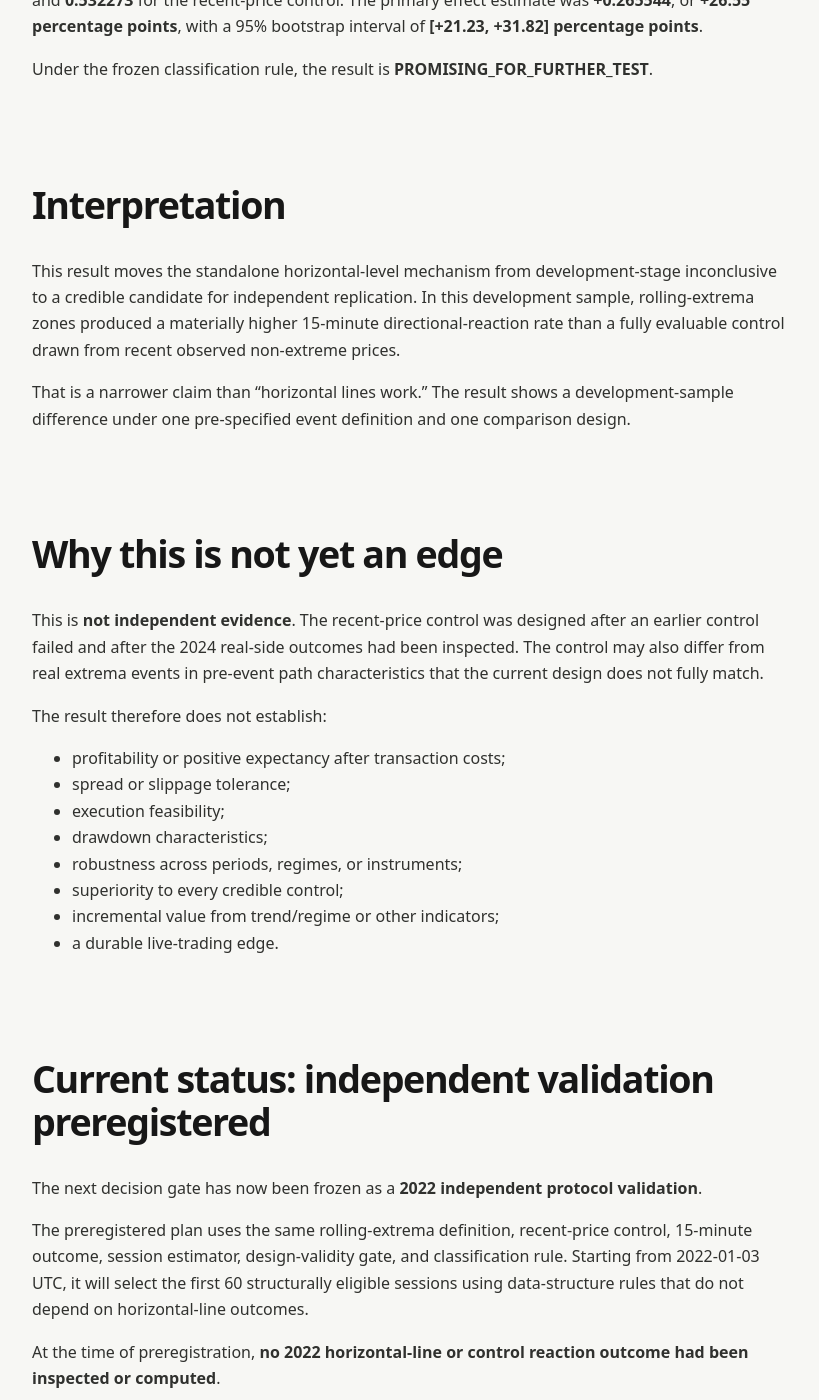
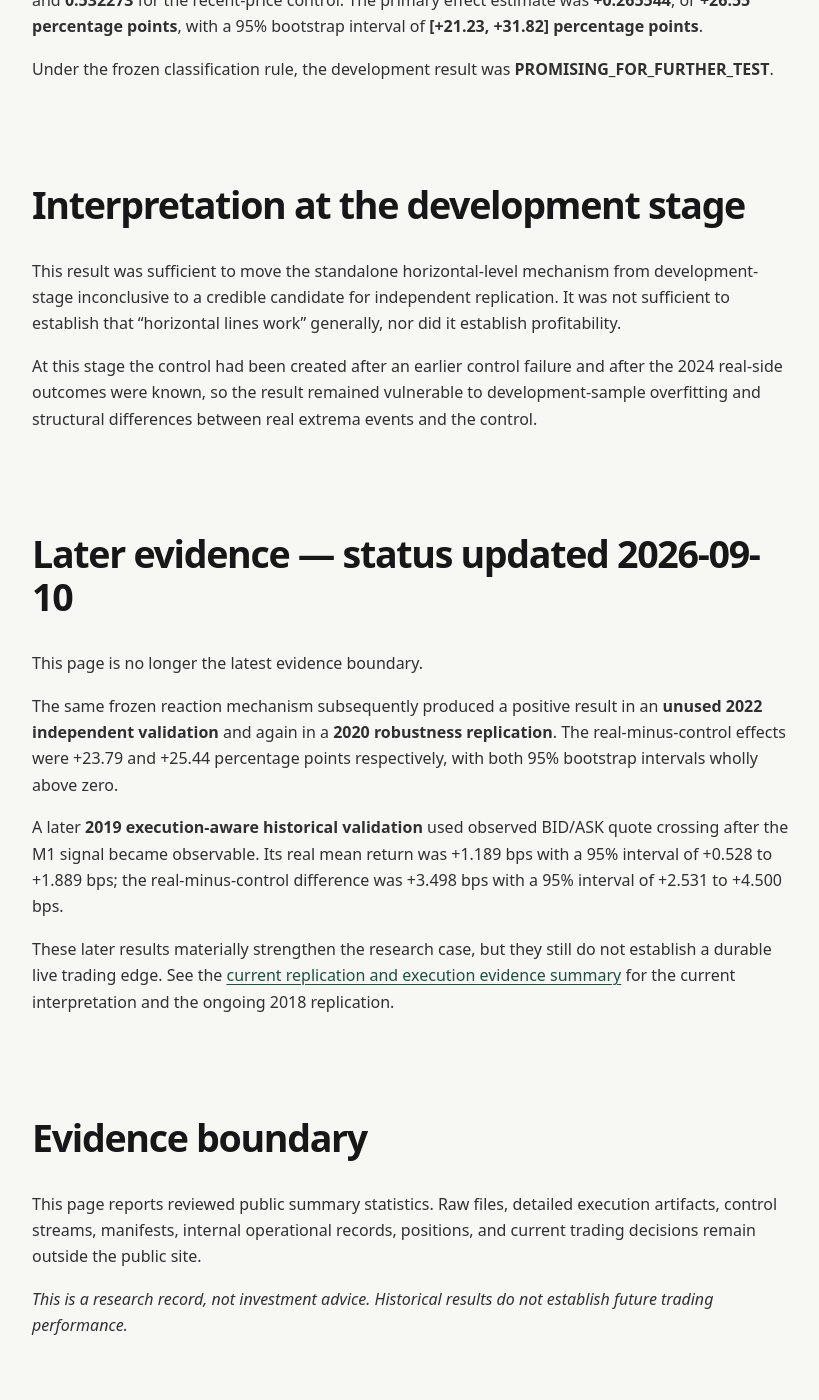
Before and after one commit to Josh-Temple/studio-lab-research, a Jekyll site: the page built from _research/gold-horizontal-recent-price-control-development.md, in a window 1280 px wide and 1400 px high, scrolled down 2730 px. Shown: the whole window, without its empty margins (48-867 px from the left). Built offline with Jekyll 4.4.1, drawn with Linux system fonts in a browser that asks for light colours; some of the changed text lies outside the part shown.

Commit message:
Update GOLD development page with later evidence

```diff
--- a/_research/gold-horizontal-recent-price-control-development.md
+++ b/_research/gold-horizontal-recent-price-control-development.md
@@ -2,23 +2,23 @@
 layout: research
 title: "GOLD horizontal levels: development reaction rate exceeded a recent-price control"
 research_id: "PILOT-TRADING-001 / GOLD horizontal recent-price control"
-status: "Development — promising for further test"
+status: "Development — later replicated"
 updated: "2026-09-08"
 topic: "Trading / GOLD horizontal levels"
-summary: "In a sealed 60-session 2024 development sample, 60-minute rolling-extrema zones had a higher pre-specified 15-minute directional-reaction rate than a recent observed non-extreme price control. The result is development evidence only and does not establish profitability or out-of-sample replication."
+summary: "In a sealed 60-session 2024 development sample, 60-minute rolling-extrema zones had a higher pre-specified 15-minute directional-reaction rate than a recent observed non-extreme price control. This was development evidence; later independent and robustness replications are documented separately."
 ---
 
 ## Research question
 
 Do pre-specified GOLD support and resistance zones derived from recent price extrema contain more short-horizon directional-reaction information than a comparison price drawn mechanically from the same recent observed price distribution?
 
-The comparison was designed to test the **standalone horizontal-level mechanism** before adding trend, regime, moving averages, volume profile, positioning, or other explanatory variables.
+This page records the **2024 development-stage test**. Later replication evidence is summarized on the [current GOLD horizontal evidence page]({{ '/research/gold-horizontal-replication-execution-evidence/' | relative_url }}).
 
 ## Why this comparison was run
 
 An earlier development test used a continuous-uniform pseudo-level control. That control was not sufficiently comparable: only 1 of 60 sessions contributed to both real and pseudo sides. The failure was treated as a control-design problem rather than evidence that horizontal levels had no effect.
 
-A new recent-price control was therefore specified. Because that new control was designed after the earlier failure and after the 2024 real-side outcomes had already been inspected, the new experiment was explicitly treated as **development-stage evidence**, not independent validation.
+A new recent-price control was therefore specified. Because that control was designed after the earlier failure and after the 2024 real-side outcomes had already been inspected, this experiment was explicitly treated as **development-stage evidence**, not independent validation.
 
 ## Method
 
@@ -72,41 +72,26 @@ The design-validity gate passed: **all 60 sessions contributed to both sides**.
 
 Across all sessions, the real side had 512 evaluable events and 403 successes; the control had 796 evaluable events and 425 successes. The equal-weight session rates were **0.797817** for real zones and **0.532273** for the recent-price control. The primary effect estimate was **+0.265544**, or **+26.55 percentage points**, with a 95% bootstrap interval of **[+21.23, +31.82] percentage points**.
 
-Under the frozen classification rule, the result is **PROMISING_FOR_FURTHER_TEST**.
+Under the frozen classification rule, the development result was **PROMISING_FOR_FURTHER_TEST**.
 
-## Interpretation
+## Interpretation at the development stage
 
-This result moves the standalone horizontal-level mechanism from development-stage inconclusive to a credible candidate for independent replication. In this development sample, rolling-extrema zones produced a materially higher 15-minute directional-reaction rate than a fully evaluable control drawn from recent observed non-extreme prices.
+This result was sufficient to move the standalone horizontal-level mechanism from development-stage inconclusive to a credible candidate for independent replication. It was not sufficient to establish that “horizontal lines work” generally, nor did it establish profitability.
 
-That is a narrower claim than “horizontal lines work.” The result shows a development-sample difference under one pre-specified event definition and one comparison design.
+At this stage the control had been created after an earlier control failure and after the 2024 real-side outcomes were known, so the result remained vulnerable to development-sample overfitting and structural differences between real extrema events and the control.
 
-## Why this is not yet an edge
+## Later evidence — status updated 2026-09-10
 
-This is **not independent evidence**. The recent-price control was designed after an earlier control failed and after the 2024 real-side outcomes had been inspected. The control may also differ from real extrema events in pre-event path characteristics that the current design does not fully match.
+This page is no longer the latest evidence boundary.
 
-The result therefore does not establish:
+The same frozen reaction mechanism subsequently produced a positive result in an **unused 2022 independent validation** and again in a **2020 robustness replication**. The real-minus-control effects were +23.79 and +25.44 percentage points respectively, with both 95% bootstrap intervals wholly above zero.
 
-- profitability or positive expectancy after transaction costs;
-- spread or slippage tolerance;
-- execution feasibility;
-- drawdown characteristics;
-- robustness across periods, regimes, or instruments;
-- superiority to every credible control;
-- incremental value from trend/regime or other indicators;
-- a durable live-trading edge.
+A later **2019 execution-aware historical validation** used observed BID/ASK quote crossing after the M1 signal became observable. Its real mean return was +1.189 bps with a 95% interval of +0.528 to +1.889 bps; the real-minus-control difference was +3.498 bps with a 95% interval of +2.531 to +4.500 bps.
 
-## Current status: independent validation preregistered
-
-The next decision gate has now been frozen as a **2022 independent protocol validation**.
-
-The preregistered plan uses the same rolling-extrema definition, recent-price control, 15-minute outcome, session estimator, design-validity gate, and classification rule. Starting from 2022-01-03 UTC, it will select the first 60 structurally eligible sessions using data-structure rules that do not depend on horizontal-line outcomes.
-
-At the time of preregistration, **no 2022 horizontal-line or control reaction outcome had been inspected or computed**.
-
-Continuation is supported only if the design gate passes, the primary effect remains positive, and the 95% bootstrap lower bound remains above zero. If the 2022 result fails to replicate, the 2024 result remains development evidence and the mechanism should be downgraded rather than retuned on the same holdout.
+These later results materially strengthen the research case, but they still do not establish a durable live trading edge. See the [current replication and execution evidence summary]({{ '/research/gold-horizontal-replication-execution-evidence/' | relative_url }}) for the current interpretation and the ongoing 2018 replication.
 
 ## Evidence boundary
 
-This page reports reviewed public summary statistics and the current research decision. Detailed raw files, execution artifacts, control streams, manifests, and internal operational records remain outside the public site.
+This page reports reviewed public summary statistics. Raw files, detailed execution artifacts, control streams, manifests, internal operational records, positions, and current trading decisions remain outside the public site.
 
-*This is a research record, not investment advice. Historical development results do not establish future trading performance.*
+*This is a research record, not investment advice. Historical results do not establish future trading performance.*
```
